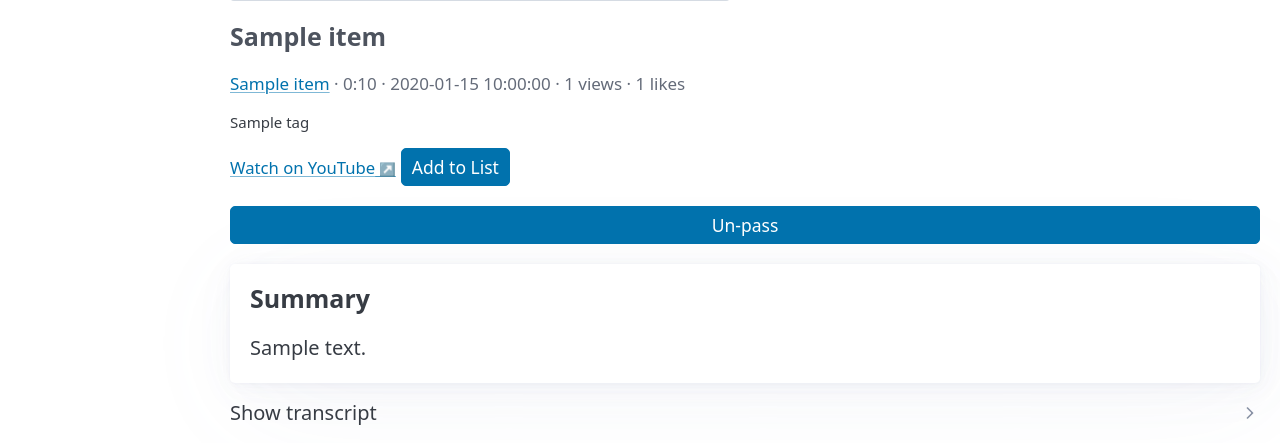
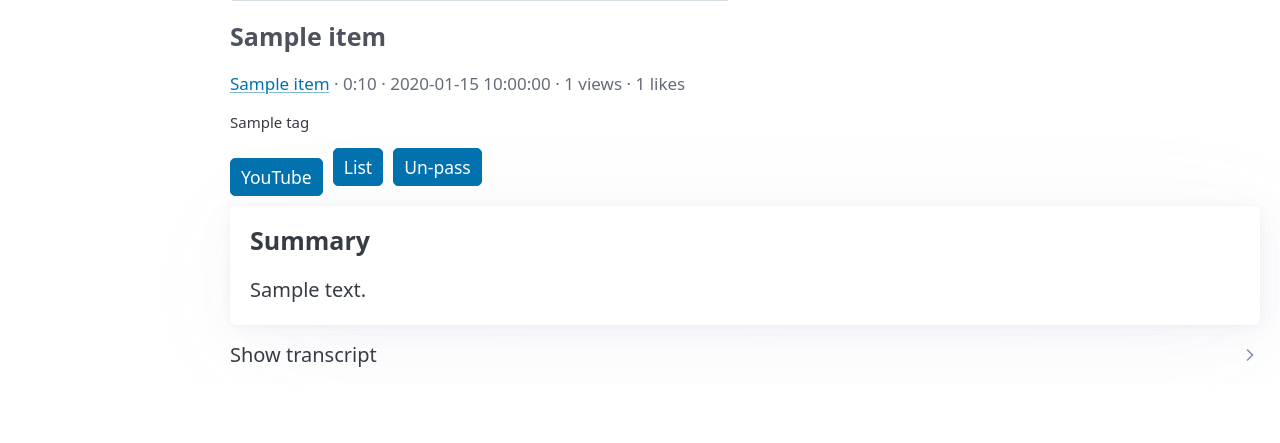
Before and after one commit to DecafCoding/ArtimesOne, a FastAPI app: template artimesone/web/templates/item_detail.html in a window 1280 px wide. Shown: the part 484-927 px from the top of the page. After the commit the page ends 851 px from the top, so only its background shows below. Run offline with FastAPI, Linux system fonts and the light colour scheme; the template is opened without the code that fills it: most values are stand-ins (such as "Sample title", 1, 10 or a date in 2020); grey boxes marked "Sample" are stand-in pictures; parts of the project's set-up code (start-up, migrations or seed data) failed here and were passed over; some libraries are stand-ins or nearby versions.

Commit message:
feat: compact item-card action buttons onto one row
Rename "Watch on YouTube" link to a YouTube button and "Add to List"
to List, and flex .item-actions so YouTube/List/Pass align in a row.

Co-Authored-By: Claude Sonnet 4.6 <noreply@anthropic.com>

```diff
--- a/artimesone/web/static/style.css
+++ b/artimesone/web/static/style.css
@@ -251,6 +251,17 @@ textarea {
 .external-link::after {
   content: " ↗";
   font-size: 0.8em;
+}
+
+.item-actions {
+  display: flex;
+  flex-wrap: wrap;
+  align-items: center;
+  gap: 0.5rem;
+}
+
+.item-actions .inline-action {
+  margin: 0;
 }
 
 /* ── Chat ─────────────────────────────────────────────────────────── */
--- a/artimesone/web/templates/_item_actions.html
+++ b/artimesone/web/templates/_item_actions.html
@@ -7,7 +7,7 @@
 #}
 <div class="item-actions">
   {% if item.url %}
-    <small><a href="{{ item.url }}" class="external-link" target="_blank" rel="noopener">Watch on YouTube</a></small>
+    <a href="{{ item.url }}" role="button" class="secondary outline" target="_blank" rel="noopener">YouTube</a>
   {% endif %}
 
   {% if libraries is defined or projects is defined %}
@@ -15,7 +15,7 @@
             class="add-to-list-btn secondary outline"
             data-item-id="{{ item.id }}"
             data-current-library-id="{{ current_library_id or '' }}">
-      Add to List
+      List
     </button>
   {% endif %}
 
```
